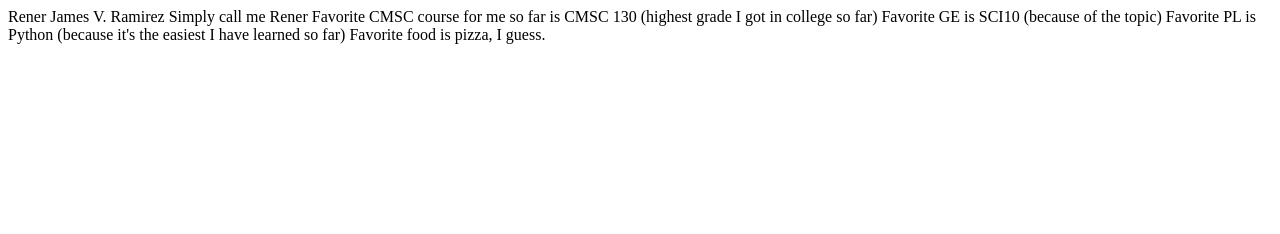
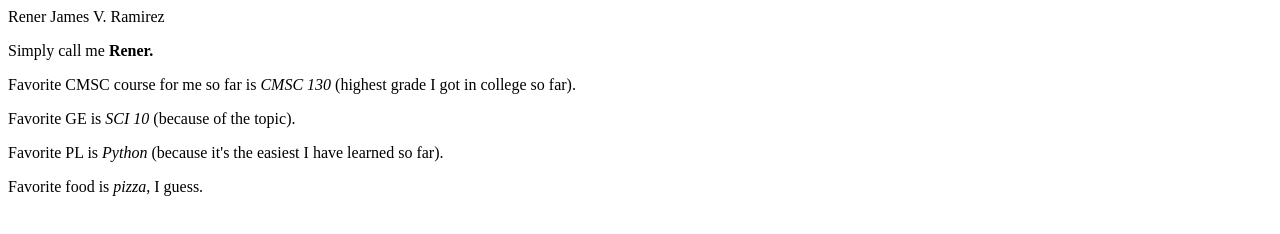
Before and after one commit to RenerRamirez/RenerRamirez.github.io, a plain HTML site: page index.html in a window 1280 px wide. Drawn offline with Linux system fonts and the light colour scheme.

Commit message:
Added tags.

```diff
--- a/index.html
+++ b/index.html
@@ -5,10 +5,10 @@
 
 	<body>
 		Rener James V. Ramirez
-		Simply call me Rener
-		Favorite CMSC course for me so far is CMSC 130 (highest grade I got in college so far)
-		Favorite GE is SCI10 (because of the topic)
-		Favorite PL is Python (because it's the easiest I have learned so far)
-		Favorite food is pizza, I guess.
+		<p>Simply call me <b>Rener.</b></p>
+		<p>Favorite CMSC course for me so far is <i>CMSC 130</i> (highest grade I got in college so far).</p>
+		<p>Favorite GE is <i>SCI 10</i> (because of the topic).</p>
+		<p>Favorite PL is <i>Python</i> (because it's the easiest I have learned so far).</p>
+		<p>Favorite food is <i>pizza</i>, I guess.</p>
 	</body>
 </html>
```
